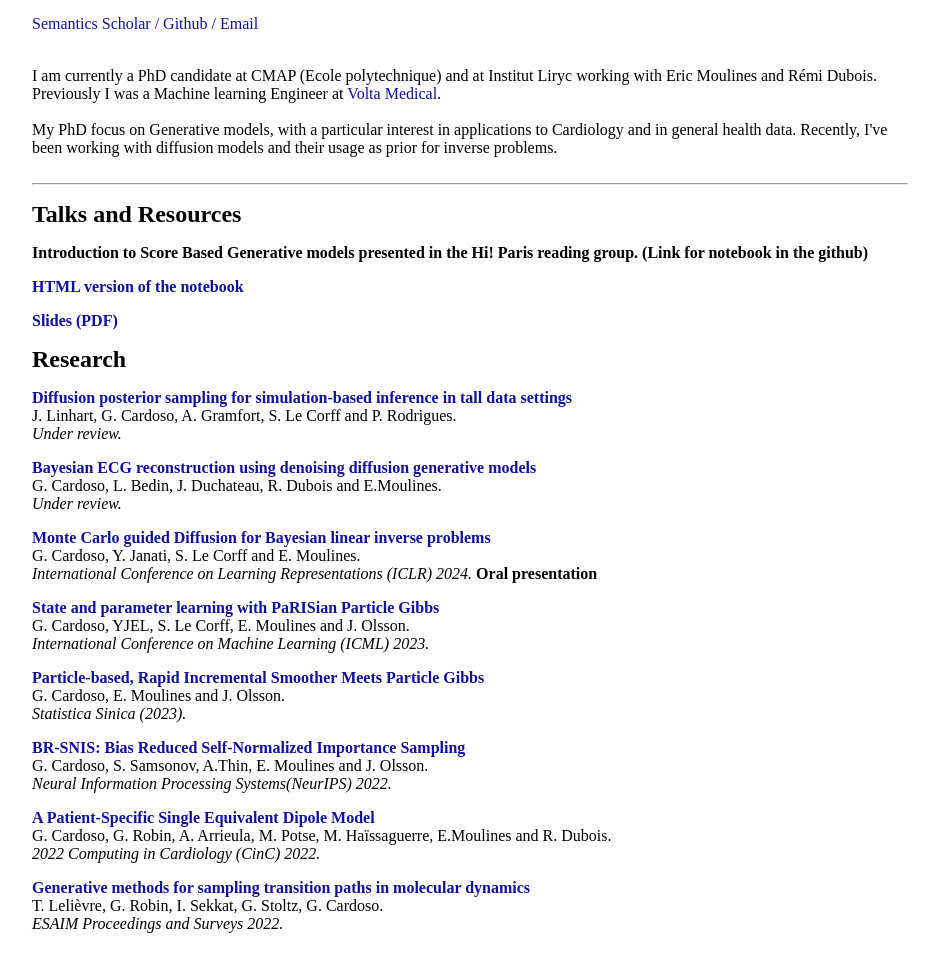
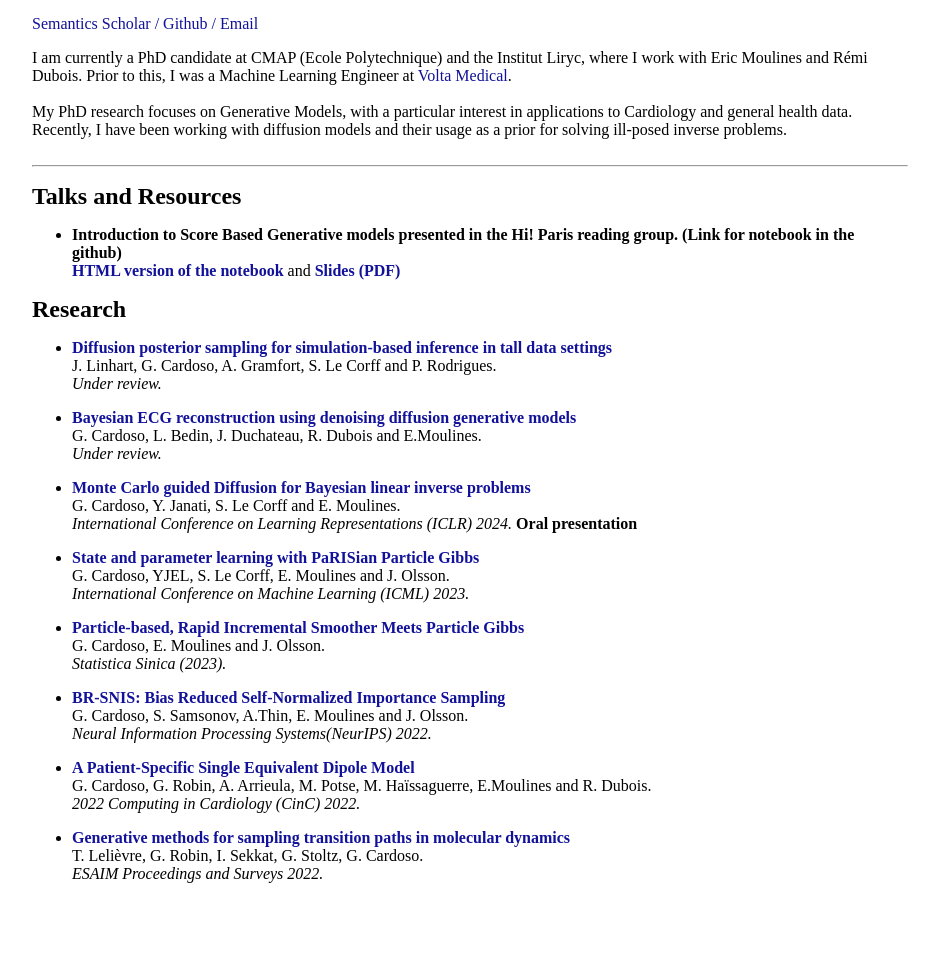
Before and after one commit to gabrielvc/gabrielcardoso.github.io, a plain HTML site: page index.html in a window 1280 px wide. Shown: the part 123-1081 px from the top of the page, without its empty margins (170-1109 px from the left). After the commit the page ends 1031 px from the top, so only its background shows below. Drawn offline with Linux system fonts and the light colour scheme.

Commit message:
English correction and visual corrections

```diff
--- a/index.html
+++ b/index.html
@@ -20,69 +20,81 @@
 <a href="mailto: gabriel.victorino-carodos@polytechnique.edu"> / Email</a>
 
 
-<p></br>
-    I am currently a PhD candidate at CMAP (Ecole polytechnique) and at Institut Liryc working with Eric Moulines and Rémi Dubois.
-    Previously I was a Machine learning Engineer at <a href="https://www.volta-medical.com/">Volta Medical</a>.
+<p></p>
+    I am currently a PhD candidate at CMAP (Ecole Polytechnique) and the Institut Liryc, where I work with Eric Moulines and Rémi Dubois.
+Prior to this, I was a Machine Learning Engineer at <a href="https://www.volta-medical.com/">Volta Medical</a>.
 </br></br>
-    My PhD focus on Generative models, with a particular interest in applications to Cardiology and in general health data. Recently, I've been working with diffusion models and their usage as prior for inverse problems.
+    My PhD research focuses on Generative Models, with a particular interest in applications to Cardiology and general health data. Recently, I have been working with diffusion models and their usage as a prior for solving ill-posed inverse problems.
 </br>
 </br>
 <hr>
 <p><span class="boldbig">Talks and Resources</span></p>
-<p><b>Introduction to Score Based Generative models presented in the Hi! Paris reading group. (Link for notebook in the github)</b>
-    <p><a href = "ddim_hi_paris.html"><b>HTML version of the notebook</b></a>
-    </br>
-    <p><a href = "hi_paris_prez.pdf"><b>Slides (PDF)</b></a>
-</br>
+    <ul>
+        <li>
+        <p><b>Introduction to Score Based Generative models presented in the Hi! Paris reading group. (Link for notebook in the github)</b></p>
+            <a href = "ddim_hi_paris.html"><b>HTML version of the notebook</b></a> and <a href = "hi_paris_prez.pdf"><b>Slides (PDF)</b></a>
+        </li>
+    </ul>
 
 <p><span class="boldbig">Research</span></p>
+    <ul>
+        <li>
         <p><a href = "https://hal.science/hal-04459545/document"><b>Diffusion posterior sampling for simulation-based inference in tall data settings</b></a>
-</br>
+        </p>
             J. Linhart, G. Cardoso, A. Gramfort, S. Le Corff and P. Rodrigues.
         </br><em>Under review.</em>
         </br>
-
+        </li>
+        <li>
         <p><a href = "https://arxiv.org/pdf/2401.05388.pdf"><b>Bayesian ECG reconstruction using denoising diffusion generative models</b></a>
-</br>
+        </p>
         G. Cardoso, L. Bedin, J. Duchateau, R. Dubois and E.Moulines.
         </br><em>Under review.</em>
         </br>
-
+        </li>
+        <li>
         <p><a href = "https://arxiv.org/abs/2308.07983"><b>Monte Carlo guided Diffusion for Bayesian linear inverse problems</b></a>
-</br>
+        </p>
         G. Cardoso, Y. Janati, S. Le Corff and E. Moulines.
         </br><em>International Conference on Learning Representations (ICLR) 2024.</em> <b>Oral presentation</b>
         </br>
-
+        </li>
+        <li>
         <p><a href = "https://arxiv.org/abs/2301.00900"><b>State and parameter learning with PaRISian Particle Gibbs</b></a>
-</br>
+        </p>
         G. Cardoso, YJEL, S. Le Corff, E. Moulines and J. Olsson.
         </br><em>International Conference on Machine Learning (ICML) 2023.</em>
         </br>
-
+        </li>
+        <li>
         <p><a href = "https://www3.stat.sinica.edu.tw/preprint/SS-2022-0215_Preprint.pdf"><b>Particle-based, Rapid Incremental Smoother Meets Particle Gibbs</b></a>
-</br>
+        </p>
         G. Cardoso, E. Moulines and J. Olsson.
         </br><em>Statistica Sinica (2023).</em>
         </br>
-
+        </li>
+        <li>
         <p><a href = "https://proceedings.neurips.cc/paper_files/paper/2022/file/04bd683d5428d91c5fbb5a7d2c27064d-Paper-Conference.pdf"><b>BR-SNIS: Bias Reduced Self-Normalized Importance Sampling</b></a>
-</br>
+        </p>
         G. Cardoso, S. Samsonov, A.Thin, E. Moulines and J. Olsson.
         </br><em>Neural Information Processing Systems(NeurIPS) 2022.</em>
         </br>
-
+        </li>
+        <li>
         <p><a href = "https://ieeexplore.ieee.org/document/10081843/;jsessionid=bqbqEW85-N25o-1HpSz3vGDqgeBtR3Maf5hJt8Gx40RTkkwH9Gty!-494445104"><b>A Patient-Specific Single Equivalent Dipole Model</b></a>
-</br>
+        </p>
         G. Cardoso, G. Robin, A. Arrieula, M. Potse, M. Haïssaguerre, E.Moulines and R. Dubois.
         </br><em>2022 Computing in Cardiology (CinC) 2022.</em>
         </br>
-
+        </li>
+        <li>
         <p><a href = "https://arxiv.org/pdf/2205.02818.pdf"><b>Generative methods for sampling transition paths in molecular dynamics</b></a>
-</br>
+        </p>
         T. Lelièvre, G. Robin, I. Sekkat, G. Stoltz, G. Cardoso.
         </br><em>ESAIM Proceedings and Surveys 2022.</em>
         </br>
+        </li>
+        </ul>
 </div>
 </body>
 </html>
```
Lines whose indentation alone changed are shown as unchanged.
